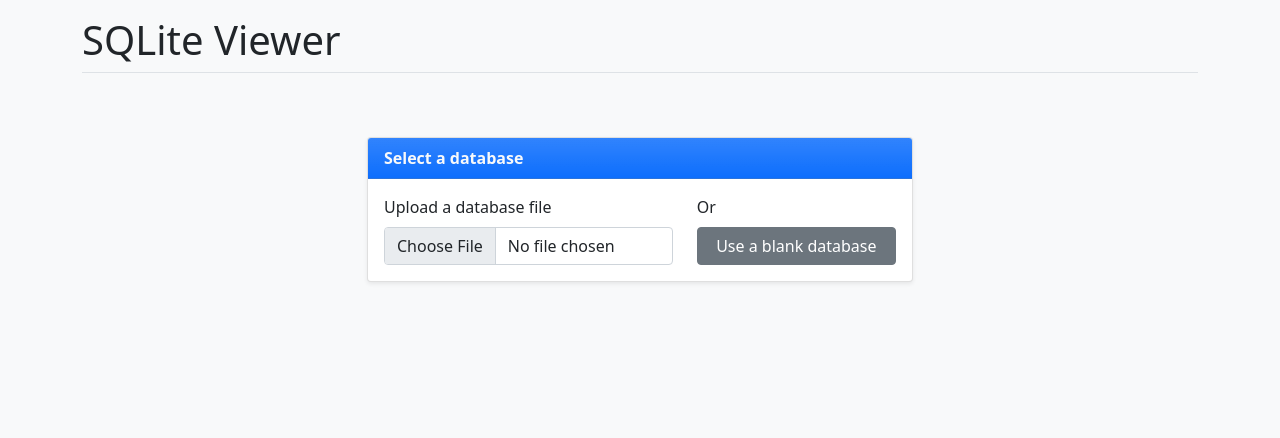
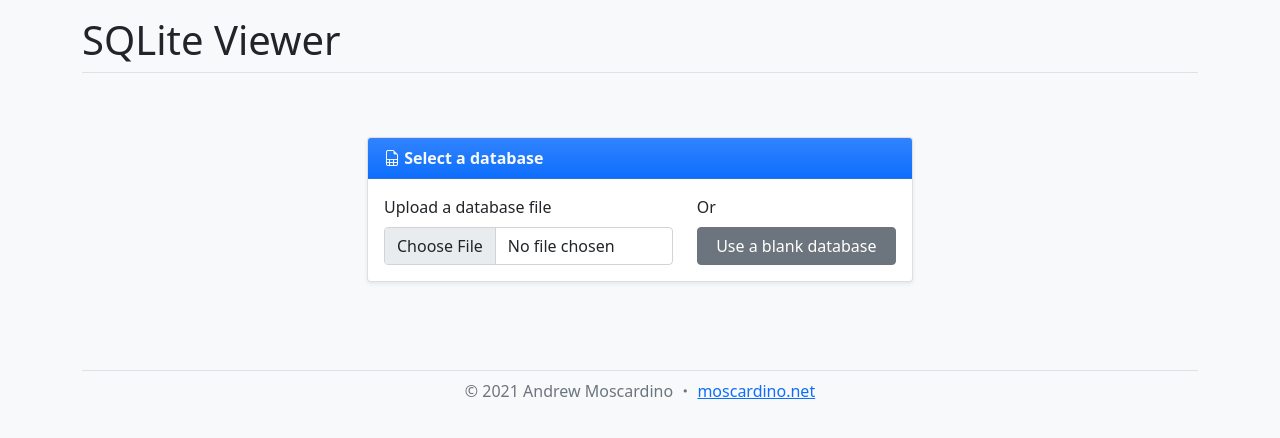
Before and after one commit to amoscardino/sql-viewer, a React (Create React App) app: page / in a window 1280 px wide. Shown: the top 438 px of the page. Built offline with nearby package versions, Linux system fonts and the light colour scheme; no server answers.

Commit message:
More refactoring, plus icons

```diff
--- a/package.json
+++ b/package.json
@@ -5,6 +5,7 @@
   "dependencies": {
     "@monaco-editor/react": "^4.1.3",
     "bootstrap": "^5.0.1",
+    "bootstrap-icons": "^1.5.0",
     "react": "^17.0.2",
     "react-dom": "^17.0.2",
     "react-scripts": "4.0.3"
--- a/src/components/CommandEditor.jsx
+++ b/src/components/CommandEditor.jsx
@@ -1,5 +1,7 @@
 import { useRef } from "react";
 import Editor from '@monaco-editor/react'
+import IconText from "./utils/IconText";
+import Card from "./utils/Card";
 
 const CommandEditor = ({ runCommand }) => {
     const editorRef = useRef(null);
@@ -16,12 +18,10 @@
     const handleEditorMount = (editor) => editorRef.current = editor;
 
     return (
-        <div className="card mb-4 shadow-sm">
-            <div className="card-header bg-primary bg-gradient text-light fw-bold">
-                Command
-            </div>
-
-            <div className="card-body">
+        <Card
+            title={<IconText iconClass="input-cursor-text" text="Command" />}
+            useCardBody={true}
+        >
             <Editor
                 className="form-control mb-3"
                 defaultLanguage="sql"
@@ -30,10 +30,9 @@
                 onMount={handleEditorMount} />
 
             <button type="button" className="btn btn-primary" onClick={handleRunButtonClick}>
-                    Run Command
+                <IconText iconClass="play" text="Run Command" textBeforeIcon={true} />
             </button>
-            </div>
-        </div>
+        </Card>
     );
 };
 
--- a/src/components/Controls.jsx
+++ b/src/components/Controls.jsx
@@ -1,3 +1,4 @@
+import IconText from "./utils/IconText";
 
 const Controls = ({ closeDatabase, exportDatabase }) => {
     const handleExportClick = () => {
@@ -21,11 +22,11 @@
     return (
         <div className="d-flex justify-content-end mb-2 gap-2">
             <button type="button" className="btn btn-success btn-sm" onClick={handleExportClick}>
-                Export Database
+                <IconText iconClass="download" text="Export" textBeforeIcon={true} />
             </button>
 
             <button type="button" className="btn btn-danger btn-sm" onClick={closeDatabase}>
-                Close Database
+                <IconText iconClass="x-circle" text="Close" textBeforeIcon={true} />
             </button>
         </div>
     );
--- a/src/components/DatabaseSelector.jsx
+++ b/src/components/DatabaseSelector.jsx
@@ -1,3 +1,5 @@
+import Card from './utils/Card';
+import IconText from './utils/IconText';
 
 const DatabaseSelector = ({ loadDatabase }) => {
     const handleFileChange = (e) => {
@@ -20,12 +22,10 @@
     return (
         <div className="row justify-content-center">
             <div className="col-xl-6 col-lg-8 col-md-9 my-5">
-                <div className="card shadow-sm">
-                    <div className="card-header bg-primary bg-gradient text-light fw-bold">
-                        Select a database
-                    </div>
-
-                    <div className="card-body">
+                <Card
+                    title={<IconText iconClass="file-earmark-spreadsheet" text="Select a database" />}
+                    useCardBody={true}
+                >
                     <div className="row">
                         <div className="col-md-7">
                             <label htmlFor="uploadDatabase" className="form-label">Upload a database file</label>
@@ -48,8 +48,7 @@
                                 </button>
                         </div>
                     </div>
-                    </div>
-                </div>
+                </Card>
             </div>
         </div>
     );
--- a/src/components/Layout.jsx
+++ b/src/components/Layout.jsx
@@ -1,9 +1,17 @@
 
 const Layout = ({ children }) => (
     <div className="container my-3">
-        <h1 className="display-6 pb-2 mb-3 border-bottom">SQLite Viewer</h1>
+        <header>
+            <h1 className="display-6 pb-2 mb-3 border-bottom">SQLite Viewer</h1>
+        </header>
 
-        {children}
+        <main>
+            {children}
+        </main>
+
+        <footer className="pt-2 mt-3 border-top text-center text-muted">
+            © {new Date().getFullYear()} Andrew Moscardino ・ <a href="https://moscardino.net">moscardino.net</a>
+        </footer>
     </div>
 );
 
--- a/src/components/Results.jsx
+++ b/src/components/Results.jsx
@@ -1,14 +1,15 @@
+import Card from "./utils/Card";
+import IconText from "./utils/IconText";
 
 const Results = ({ results }) => {
     if (!results)
         return null;
 
     return (
-        <div className="card mb-4 shadow-sm">
-            <div className="card-header bg-secondary bg-gradient text-light fw-bold">
-                Results
-            </div>
-
+        <Card
+            headerBg="bg-secondary"
+            title={<IconText className="terminal" text="Results" />}
+        >
             {results.length === 0 && (
                 <div className="card-body text-center text-muted fst-italic">
                     No results
@@ -40,7 +41,7 @@
                     </table>
                 </div>
             ))}
-        </div>
+        </Card>
     );
 };
 
--- a/src/components/Schema.jsx
+++ b/src/components/Schema.jsx
@@ -1,14 +1,12 @@
-import useSchema from "../hooks/useSchema";
+import useSchema from '../hooks/useSchema';
+import Card from "./utils/Card";
+import IconText from "./utils/IconText";
 
 const Schema = ({ execCommand }) => {
     const { schema, loadSchema } = useSchema(execCommand);
 
     return (
-        <div className="card mb-4 shadow-sm">
-            <div className="card-header bg-primary bg-gradient text-light fw-bold">
-                Tables
-            </div>
-
+        <Card title={<IconText iconClass="table" text="Tables" />} >
             {!schema && (
                 <div className="card-body text-center text-muted fst-italic">
                     No tables. Why not add some?
@@ -66,10 +64,10 @@
 
             <div className="card-footer d-flex justify-content-end">
                 <button type="button" className="btn btn-secondary btn-sm" onClick={loadSchema}>
-                    Reload Tables
+                    <IconText iconClass="arrow-repeat" text="Reload Tables" textBeforeIcon={true} />
                 </button>
             </div>
-        </div>
+        </Card>
     );
 };
 
--- /dev/null
+++ b/src/components/utils/Card.jsx
@@ -0,0 +1,18 @@
+
+const Card = ({ title, useCardBody, headerBg, children }) => (
+    <div className="card mb-4 shadow-sm">
+        <div className={`card-header ${headerBg || 'bg-primary'} bg-gradient text-light fw-bold`}>
+            {title}
+        </div>
+
+        {useCardBody && (
+            <div className="card-body">
+                {children}
+            </div>
+        )}
+
+        {!useCardBody && children}
+    </div>
+);
+
+export default Card;
--- /dev/null
+++ b/src/components/utils/IconText.jsx
@@ -0,0 +1,24 @@
+
+const IconText = ({ iconClass, text, textBeforeIcon }) => {
+    let className = `${iconClass}`;
+
+    if (!className.startsWith('bi-'))
+        className = `bi-${className}`
+
+    if (textBeforeIcon) {
+        return (
+            <>
+                {text} <i class={`bi ${className}`}></i>
+            </>
+        );
+    }
+    else {
+        return (
+            <>
+                <i class={`bi ${className}`}></i> {text}
+            </>
+        );
+    }
+};
+
+export default IconText;
--- a/src/index.jsx
+++ b/src/index.jsx
@@ -5,6 +5,7 @@
 
 import 'bootstrap/dist/js/bootstrap.js';
 import 'bootstrap/dist/css/bootstrap.css';
+import 'bootstrap-icons/font/bootstrap-icons.css';
 
 ReactDOM.render(
     <React.StrictMode>
```
Also changed, not shown: 1 other file (tests, documents, lock files or other folders). Lines whose indentation alone changed are shown as unchanged.
